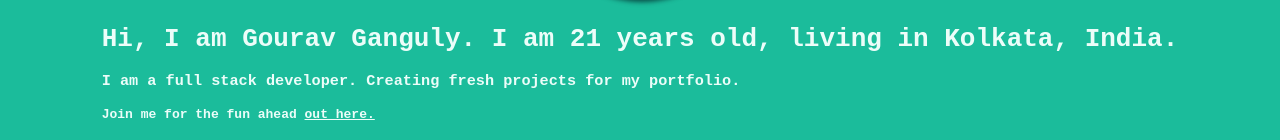
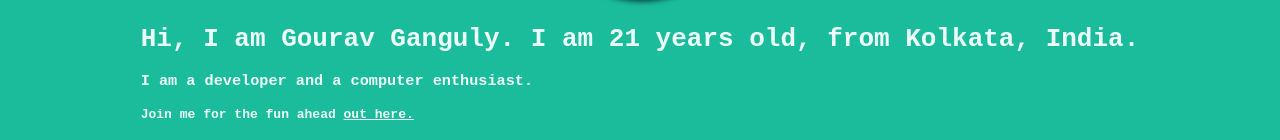
Before and after one commit to gouravganguly/gouravganguly.netlify.com, a plain HTML site: page index.html in a window 1280 px wide. Shown: the part 427-567 px from the top of the page. Drawn offline with Linux system fonts and the light colour scheme.

Commit message:
fix: intro

```diff
--- a/index.html
+++ b/index.html
@@ -9,8 +9,8 @@
         <header class="site-header">
             <img class="profile-pic" src="https://fiverr-res.cloudinary.com/t_profile_original,q_auto,f_auto/attachments/profile/photo/4051606e9d118ccc2cf4045ec3e0bf52-1559367735826/49b86f38-8a1a-48b2-bf2e-141b037f9071.jpg">
             <div class="site-header-content">
-                <h1>Hi, I am Gourav Ganguly. I am 21 years old, living in Kolkata, India.</h1>
-                <h3>I am a full stack developer. Creating fresh projects for my portfolio.</h3>
+                <h1>Hi, I am Gourav Ganguly. I am 21 years old, from Kolkata, India.</h1>
+                <h3>I am a developer and a computer enthusiast.</h3>
                 <h4>Join me for the fun ahead <a class="website-link" href="http://gauravtesting.tk">out here.</a></h4>
             </div>
         </header>
```
